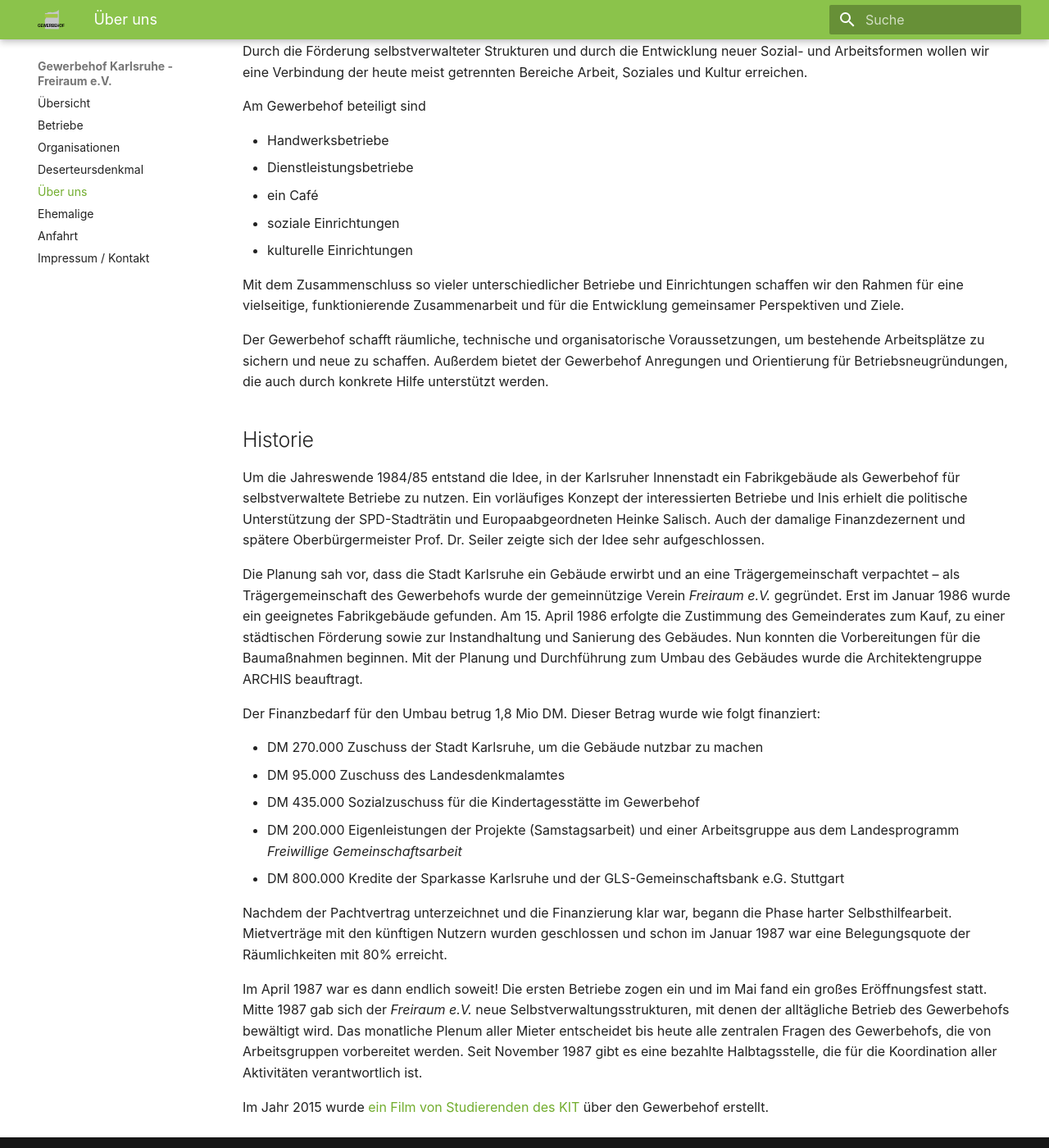
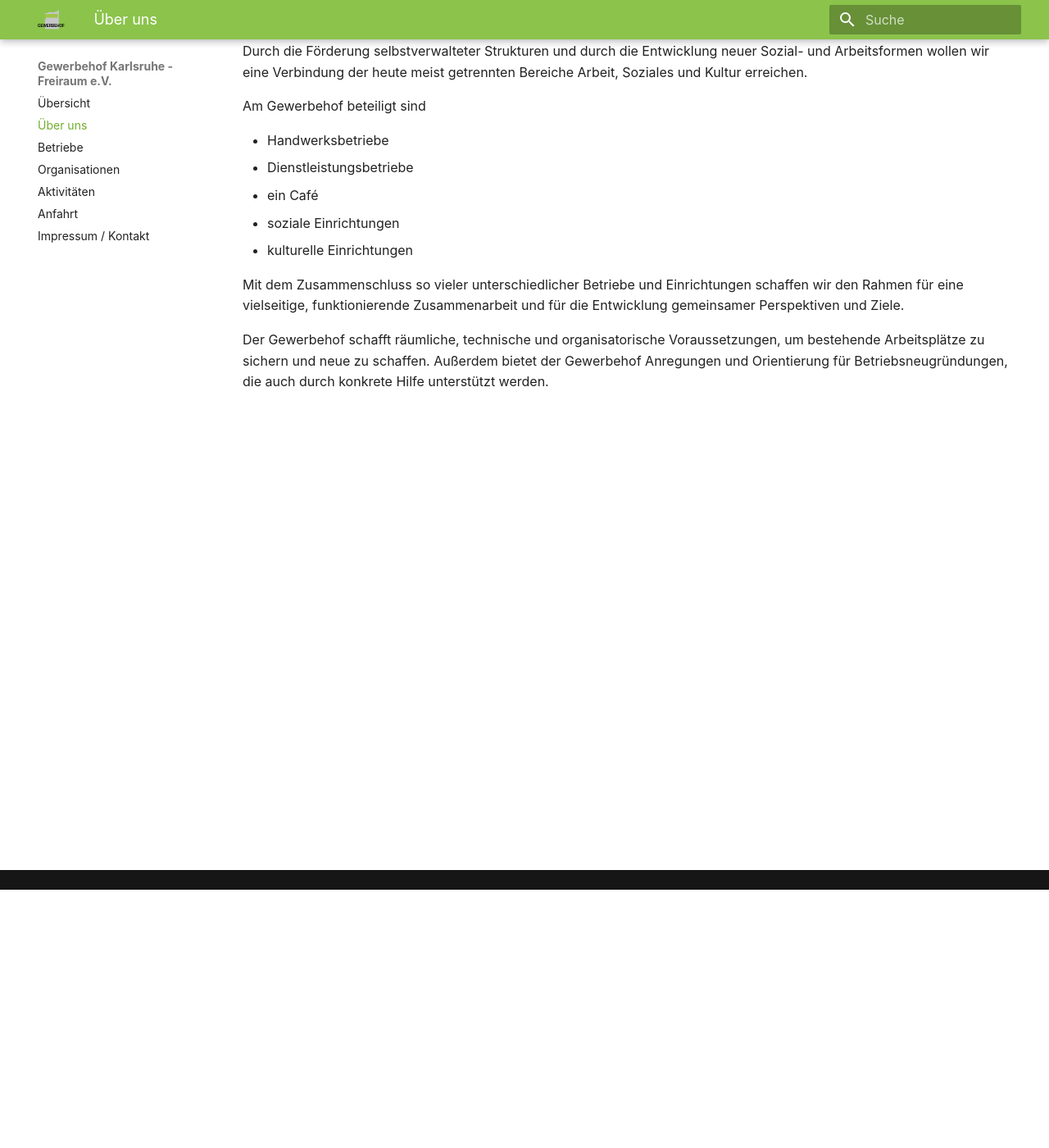
Before and after one commit to entropia/gewerbehof-webseite, an MkDocs documentation site: the page built from docs/ueber-uns.md, in a window 1280 px wide and 1400 px high, scrolled down 315 px. Shown: the whole window at 82% size. Built offline with MkDocs 1.6.1 and Material for MkDocs 9.7.7, drawn with Linux system fonts in a browser that asks for light colours; comment, search, counter and statistics services are not loaded.

Commit message:
Move texts, combine menu entries

```diff
--- a/docs/ueber-uns.md
+++ b/docs/ueber-uns.md
@@ -23,23 +23,3 @@ Am Gewerbehof beteiligt sind
 Mit dem Zusammenschluss so vieler unterschiedlicher Betriebe und Einrichtungen schaffen wir den Rahmen für eine vielseitige, funktionierende Zusammenarbeit und für die Entwicklung gemeinsamer Perspektiven und Ziele.
 
 Der Gewerbehof schafft räumliche, technische und organisatorische Voraussetzungen, um bestehende Arbeitsplätze zu sichern und neue zu schaffen. Außerdem bietet der Gewerbehof Anregungen und Orientierung für Betriebsneugründungen, die auch durch konkrete Hilfe unterstützt werden.
-
-## Historie
-
-Um die Jahreswende 1984/85 entstand die Idee, in der Karlsruher Innenstadt ein Fabrikgebäude als Gewerbehof für selbstverwaltete Betriebe zu nutzen. Ein vorläufiges Konzept der interessierten Betriebe und Inis erhielt die politische Unterstützung der SPD-Stadträtin und Europaabgeordneten Heinke Salisch. Auch der damalige Finanzdezernent und spätere Oberbürgermeister Prof. Dr. Seiler zeigte sich der Idee sehr aufgeschlossen.
-
-Die Planung sah vor, dass die Stadt Karlsruhe ein Gebäude erwirbt und an eine Trägergemeinschaft verpachtet – als Trägergemeinschaft des Gewerbehofs wurde der gemeinnützige Verein _Freiraum e.V._ gegründet. Erst im Januar&nbsp;1986 wurde ein geeignetes Fabrikgebäude gefunden. Am 15.&nbsp;April&nbsp;1986 erfolgte die Zustimmung des Gemeinderates zum Kauf, zu einer städtischen Förderung sowie zur Instandhaltung und Sanierung des Gebäudes. Nun konnten die Vorbereitungen für die Baumaßnahmen beginnen. Mit der Planung und Durchführung zum Umbau des Gebäudes wurde die Architektengruppe ARCHIS beauftragt.
-
-Der Finanzbedarf für den Umbau betrug 1,8 Mio DM. Dieser Betrag wurde wie folgt finanziert:
-
-* DM 270.000 Zuschuss der Stadt Karlsruhe, um die Gebäude nutzbar zu machen
-* DM 95.000 Zuschuss des Landesdenkmalamtes
-* DM 435.000 Sozialzuschuss für die Kindertagesstätte im Gewerbehof
-* DM 200.000 Eigenleistungen der Projekte (Samstagsarbeit) und einer Arbeitsgruppe aus dem Landesprogramm _Freiwillige Gemeinschaftsarbeit_
-* DM 800.000 Kredite der Sparkasse Karlsruhe und der GLS-Gemeinschaftsbank e.G. Stuttgart
-
-Nachdem der Pachtvertrag unterzeichnet und die Finanzierung klar war, begann die Phase harter Selbsthilfearbeit. Mietverträge mit den künftigen Nutzern wurden geschlossen und schon im Januar 1987 war eine Belegungsquote der Räumlichkeiten mit 80% erreicht.
-
-Im April 1987 war es dann endlich soweit! Die ersten Betriebe zogen ein und im Mai fand ein großes Eröffnungsfest statt. Mitte 1987 gab sich der _Freiraum e.V._ neue Selbstverwaltungsstrukturen, mit denen der alltägliche Betrieb des Gewerbehofs bewältigt wird. Das monatliche Plenum aller Mieter entscheidet bis heute alle zentralen Fragen des Gewerbehofs, die von Arbeitsgruppen vorbereitet werden. Seit November 1987 gibt es eine bezahlte Halbtagsstelle, die für die Koordination aller Aktivitäten verantwortlich ist.
-
-Im Jahr 2015 wurde [ein Film von Studierenden des KIT](https://www.youtube.com/watch?v=lo-UYAYpjoU) über den Gewerbehof erstellt.
--- a/mkdocs.yml
+++ b/mkdocs.yml
@@ -24,11 +24,10 @@ theme:
 
 nav:
   - Übersicht: index.md
+  - Über uns: ueber-uns.md
   - Betriebe: betriebe.md
   - Organisationen: organisationen.md
-  - Deserteursdenkmal: deserteursdenkmal.md
-  - Über uns: ueber-uns.md
-  - Ehemalige: ehemalige.md
+  - Aktivitäten: aktivitaeten.md
   - Anfahrt: anfahrt.md
   - Impressum / Kontakt: impressum.md
 
@@ -40,9 +39,9 @@ plugins:
         "index.php/betriebe1.html": betriebe.md
         "index.php/inis.html": organisationen.md
         "index.php/ueber-uns.html": ueber-uns.md
-        "index.php/deserteursdenkmal.html": deserteursdenkmal.md
+        "index.php/deserteursdenkmal.html": aktivitaeten.md
         "index.php/impressum.html": impressum.md
         "index.php/kontakt.html": impressum.md
         "index.php/anfahrt.html": anfahrt.md
-        "index.php/ehemalige.html": ehemalige.md
+        "index.php/ehemalige.html": historie.md
         "index.php/links.html": index.md
```
Also changed, not shown: docs/aktivitaeten.md (renamed from docs/deserteursdenkmal.md, +10 -0 lines), docs/ehemalige.md (deleted, +0 -21 lines), docs/historie.md (added, +41 -0 lines), docs/index.md (+2 -2 lines).
